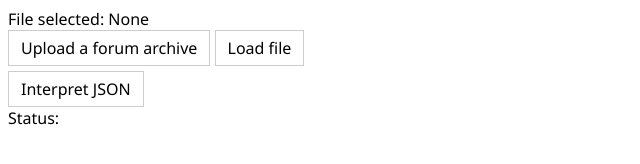
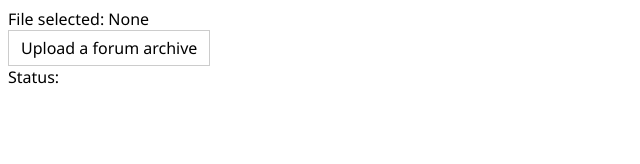
Before and after one commit to Oinite12/json-archived-forums, a plain HTML site: page index.html in a window 1280 px wide. Shown: the whole page, without its empty margins (0-640 px from the left). Drawn offline with Linux system fonts and the light colour scheme.

Commit message:
Update index.html
Removed 'load file' and 'interpret json' buttons

```diff
--- a/index.html
+++ b/index.html
@@ -14,10 +14,7 @@
     <form id="fileForm">
         <label for="fileInput" id="fileUploadButton" class="buttons">Upload a forum archive</label>
         <input type="file" id="fileInput" style="display: none" accept=".json" onchange="fileUploaded()"/>
-
-        <button id="fileLoadButton" class="buttons">Load file</button>
     </form>
-    <button id="JSONterpret" class="buttons" style="margin-top:5px;">Interpret JSON</button>
 
     <div id="status">Status:</div>
     <!--End of file input-->
```
